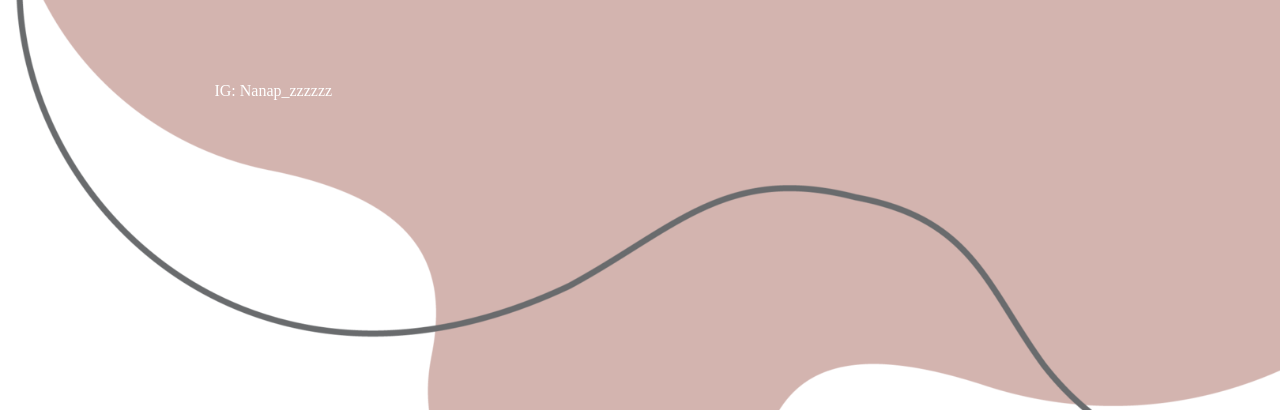
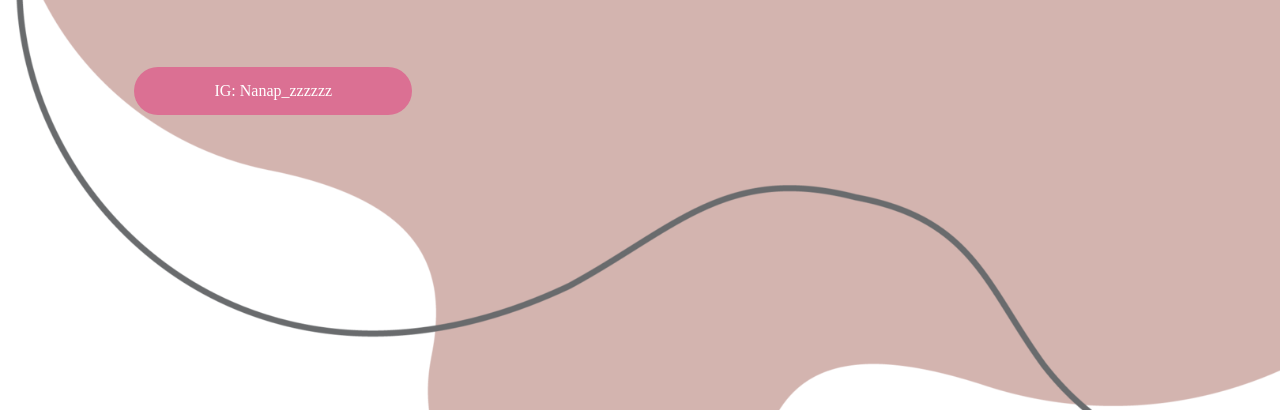
Before and after one commit to Nannapas-jar/Nannapas-jar.github.io, a plain HTML site: page index.html in a window 1280 px wide. Shown: the part 418-836 px from the top of the page. Drawn offline with Linux system fonts and the light colour scheme.

Commit message:
Add files via upload

```diff
--- a/style.css
+++ b/style.css
@@ -55,7 +55,7 @@
     text-decoration: none;
     padding: 20px 70px;
     color:#fff;
-    background-image: linear-gradient(45deg,#db7093);
+    background-color: #db7093;
     font-size: 14px;
     border-radius: 30px;
 
```
